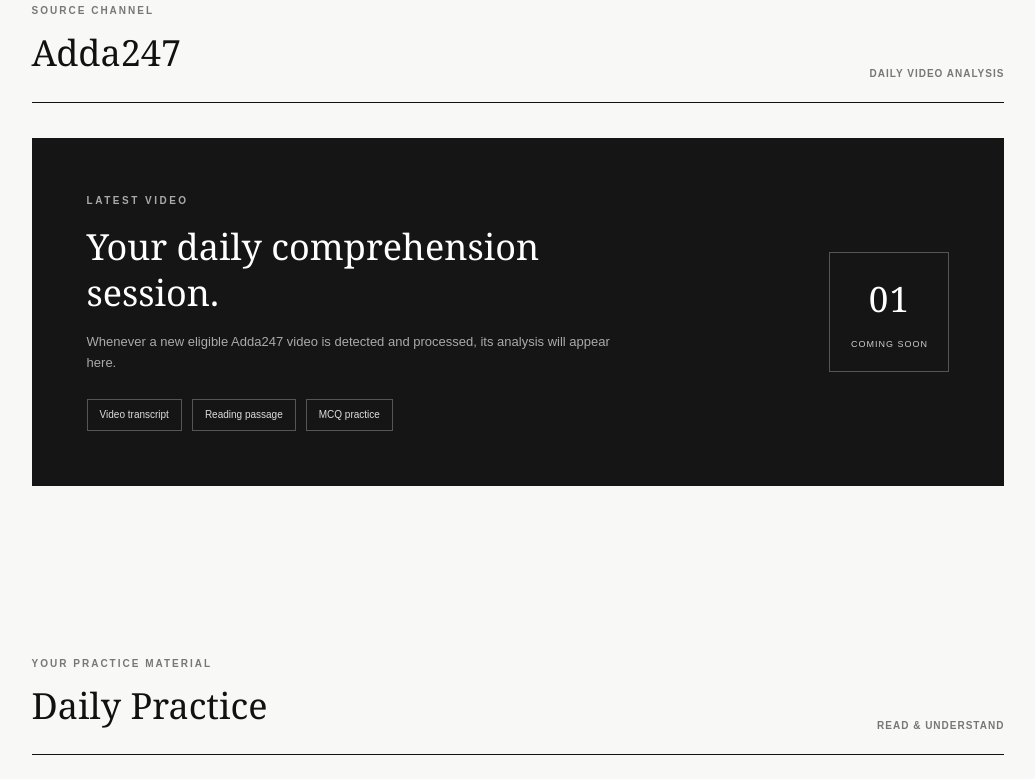
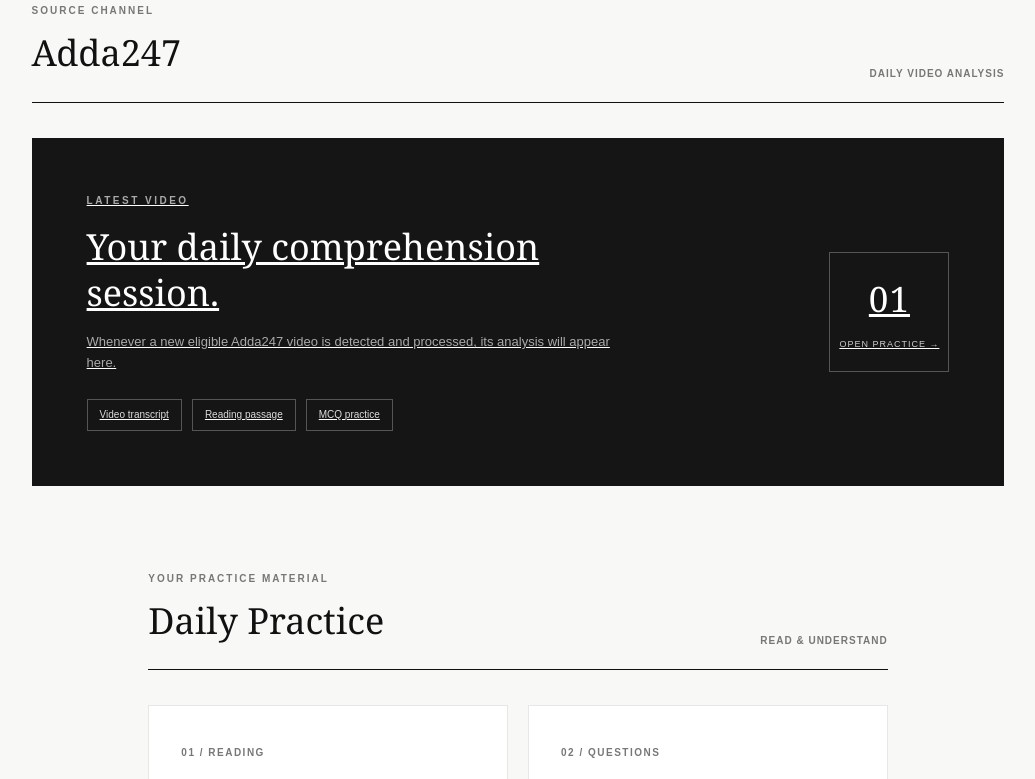
Before and after one commit to t8854577-cell/OurPin, a plain HTML site: page analysis.html in a window 1280 px wide. Shown: the part 682-1461 px from the top of the page, without its empty margins (122-1157 px from the left). Drawn offline with Linux system fonts and the light colour scheme.

Commit message:
Update analysis.html

```diff
--- a/analysis.html
+++ b/analysis.html
@@ -48,10 +48,11 @@
                 <span class="section-label">DAILY VIDEO ANALYSIS</span>
             </div>
 
-            <div class="analysis-card">
+
+<a class="analysis-card analysis-card-link"
+   href="article.html?id=adda247#passage-section">
 
     <div class="analysis-content">
-
         <p class="eyebrow">LATEST VIDEO</p>
 
         <h3>Your daily comprehension session.</h3>
@@ -67,17 +68,15 @@
             <span>Reading passage</span>
             <span>MCQ practice</span>
         </div>
-
     </div>
 
     <div class="analysis-action">
         <span class="book-icon">01</span>
-                    <span>COMING SOON</span>
+        <span>OPEN PRACTICE →</span>
     </div>
 
-            </div>
+</a>
 
-        </section>
 
         <section class="news-section">
 
```
Lines whose indentation alone changed are shown as unchanged.
